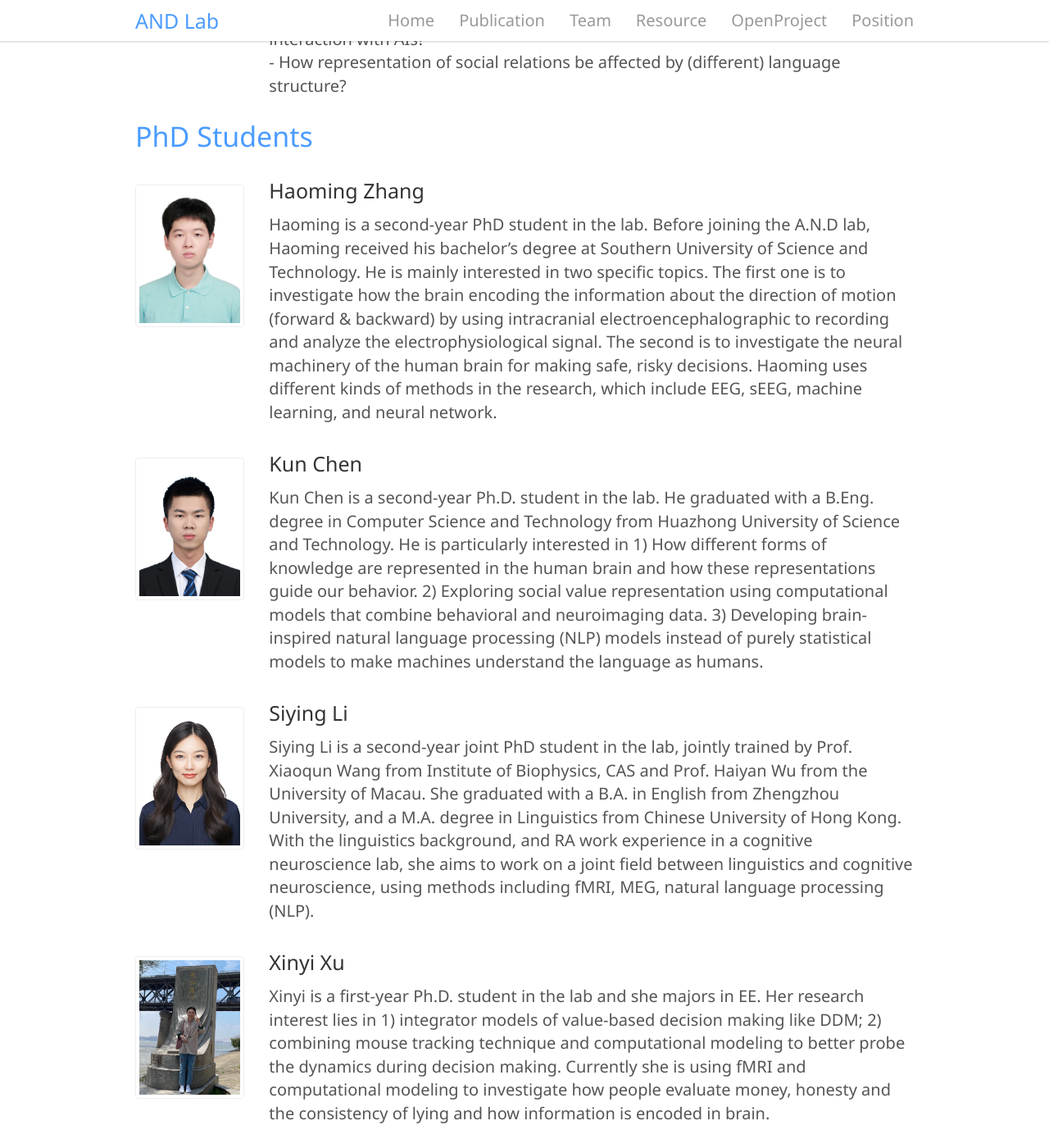
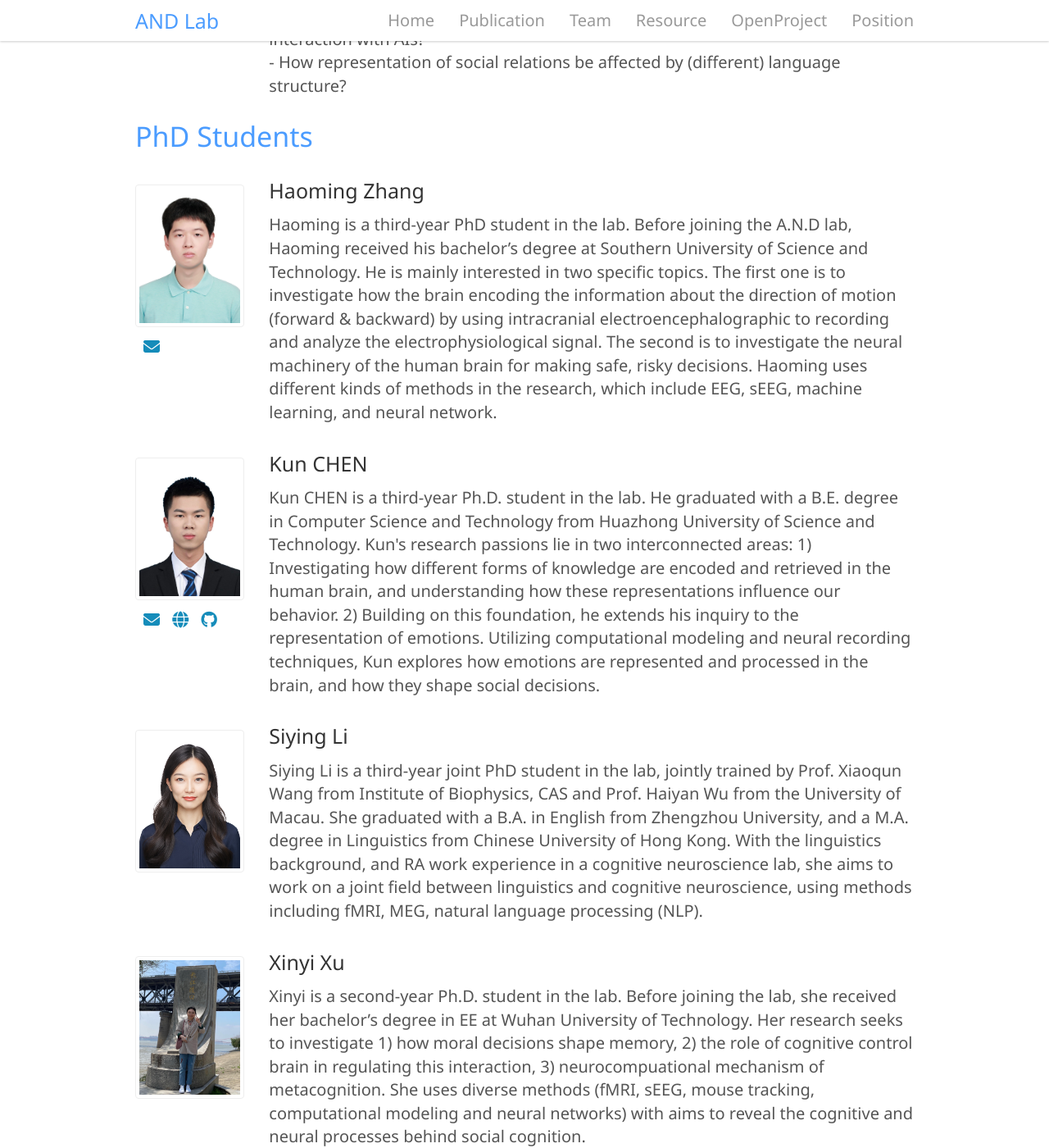
Before and after one commit to andlab-um/lab-website, a Jekyll site: the page built from _pages/team.html, in a window 1280 px wide and 1400 px high, scrolled down 624 px. Shown: the whole window at 82% size. Built offline with Jekyll 4.4.1, drawn with Linux system fonts in a browser that asks for light colours; nearby versions of some CDN libraries; some of the changed text lies outside the part shown.

Commit message:
add/update profiles

```diff
--- a/_data/member.yml
+++ b/_data/member.yml
@@ -18,19 +18,27 @@
   members:
     - name: Haoming Zhang
       image: haoming.png
-      content: Haoming is a second-year PhD student in the lab. Before joining the A.N.D lab, Haoming received his bachelor’s degree at Southern University of Science and Technology. He is mainly interested in two specific topics. The first one is to investigate how the brain encoding the information about the direction of motion (forward & backward) by using intracranial electroencephalographic to recording and analyze the electrophysiological signal. The second is to investigate the neural machinery of the human brain for making safe, risky decisions. Haoming uses different kinds of methods in the research, which include EEG, sEEG, machine learning, and neural network.
-    - name: Kun Chen
+      content: Haoming is a third-year PhD student in the lab. Before joining the A.N.D lab, Haoming received his bachelor’s degree at Southern University of Science and Technology. He is mainly interested in two specific topics. The first one is to investigate how the brain encoding the information about the direction of motion (forward & backward) by using intracranial electroencephalographic to recording and analyze the electrophysiological signal. The second is to investigate the neural machinery of the human brain for making safe, risky decisions. Haoming uses different kinds of methods in the research, which include EEG, sEEG, machine learning, and neural network.
+      social:
+        email: yc17320@connect.edu.mo
+    - name: Kun CHEN
       image: kun.png
-      content: "Kun Chen is a second-year Ph.D. student in the lab. He graduated with a B.Eng. degree in Computer Science and Technology from Huazhong University of Science and Technology. He is particularly interested in 1) How different forms of knowledge are represented in the human brain and how these representations guide our behavior. 2) Exploring social value representation using computational models that combine behavioral and neuroimaging data. 3) Developing brain-inspired natural language processing (NLP) models instead of purely statistical models to make machines understand the language as humans."
+      content: "Kun CHEN is a third-year Ph.D. student in the lab. He graduated with a B.E. degree in Computer Science and Technology from Huazhong University of Science and Technology. Kun's research passions lie in two interconnected areas: 1) Investigating how different forms of knowledge are encoded and retrieved in the human brain, and understanding how these representations influence our behavior. 2) Building on this foundation, he extends his inquiry to the representation of emotions. Utilizing computational modeling and neural recording techniques, Kun explores how emotions are represented and processed in the brain, and how they shape social decisions."
+      social:
+        email: yc17307@connect.edu.mo
+        website: "https://chenkun.me"
+        github: "https://github.com/const7"
     - name: Siying Li
       image: siying.png
-      content: Siying Li is a second-year joint PhD student in the lab, jointly trained by Prof. Xiaoqun Wang from Institute of Biophysics, CAS and Prof. Haiyan Wu from the University of Macau. She graduated with a B.A. in English from Zhengzhou University, and a M.A. degree in Linguistics from Chinese University of Hong Kong. With the linguistics background, and RA work experience in a cognitive neuroscience lab, she aims to work on a joint field between linguistics and cognitive neuroscience, using methods including fMRI, MEG, natural language processing (NLP).
+      content: Siying Li is a third-year joint PhD student in the lab, jointly trained by Prof. Xiaoqun Wang from Institute of Biophysics, CAS and Prof. Haiyan Wu from the University of Macau. She graduated with a B.A. in English from Zhengzhou University, and a M.A. degree in Linguistics from Chinese University of Hong Kong. With the linguistics background, and RA work experience in a cognitive neuroscience lab, she aims to work on a joint field between linguistics and cognitive neuroscience, using methods including fMRI, MEG, natural language processing (NLP).
     - name: Xinyi Xu
       image: xinyi.png
-      content: Xinyi is a first-year Ph.D. student in the lab and she majors in EE. Her research interest lies in 1) integrator models of value-based decision making like DDM; 2) combining mouse tracking technique and computational modeling to better probe the dynamics during decision making. Currently she is using fMRI and computational modeling to investigate how people evaluate money, honesty and the consistency of lying and how information is encoded in brain.
+      content: Xinyi is a second-year Ph.D. student in the lab. Before joining the lab, she received her bachelor’s degree in EE at Wuhan University of Technology. Her research seeks to  investigate 1)  how moral decisions shape memory, 2) the role of cognitive control brain in regulating this interaction, 3) neurocompuational mechanism of metacognition. She uses diverse methods (fMRI, sEEG, mouse tracking, computational modeling and neural networks) with aims to reveal the cognitive and neural processes behind social cognition.
     - name: Keyu Hu
       image: keyuhu.png
-      content: Keyu is a first-year Ph.D. student who received B.Sc. (Psychology) degrees from both Southwest University in Chongqing, China, and the Australian National University in Canberra, Australia. Generally, she is interested in investigating the neural basis of social cognition and affection using muti-modality methods in topics including 1) the intrinsically biased or limited perception and representation of social information, together with 2) their impact on the adaptive learning and decision-making and 3) the role of individuals' affective experience during those processes.
+      content: Keyu is a second-year Ph.D. student who received B.Sc. (Psychology) degrees from both Southwest University in Chongqing, China, and the Australian National University in Canberra, Australia. Generally, she is interested in investigating the neural basis of social cognition and affection using muti-modality methods in topics including 1) the intrinsically biased or limited perception and representation of social information, together with 2) their impact on the adaptive learning and decision-making and 3) the role of individuals' affective experience during those processes.
+      social:
+        email: yc27383@connect.edu.mo
     - name: Jingmin Qin
       image: jingminqin.png
       content: I am a first-year PhD student in the lab. I received my B.E. degree in Economics from China University of Geosciences (Beijing) and my M.E. degree in Psychology from Southwest University. Recently, I have been exploring the secrets behind social cognition and interaction, especially focusing on mentalization. I am very interested in understanding the dynamic neural mechanisms of direct and indirect mentalization.
@@ -42,13 +50,17 @@
   members:
     - name: Junyuan Zheng
       image: junyuanzheng.png
-      content: Junyuan Zheng is a first-year Master student in the lab.He received his B.E. Software Engineering degree at Xiamen University. His research interests contain 1) Group Psychology, especially applying cognitive neuroscience to explore new group psychological field theory, including group bias, stereotypes combined with personality psychology. 2) Computational Neuroscience combined with machine learning and other technologies.  3) Social psychology and social neuroscience in the context of Virtual Reality(VR). 4) Cultural Neuroscience, Chinese specific psychological phenomena with neural mechanisms behind.
+      content: Junyuan Zheng is a second-year Master student in the lab.He received his B.E. Software Engineering degree at Xiamen University. His research interests contain 1) Group Psychology, especially applying cognitive neuroscience to explore new group psychological field theory, including group bias, stereotypes combined with personality psychology. 2) Computational Neuroscience combined with machine learning and other technologies.  3) Social psychology and social neuroscience in the context of Virtual Reality(VR). 4) Cultural Neuroscience, Chinese specific psychological phenomena with neural mechanisms behind.
     - name: Haofei Wu
       image: haofeiwu.png
       content: Haofei WU, is a graduate student majoring in Cognitive Neuroscience. She graduated with a B.S. in Applied Psychology from Zhengzhou University. Currently, she is interested in the neural basis of social cognition, especially the mechanisms of processing social decisions under the influence of others. She is trying to investigate it through a range of methods including fMRI and EEG.
+      social:
+        email: mc25799@connect.edu.mo
     - name: Shuhan Zhang
       image: shuhanzhang.png
-      content: Shuhan Zhang is a first-year graduate student in the lab, majoring in Cognitive Neuroscience. She graduated with a B.A. in psychology from Southwest University. Currently, she is interested in the neural mechanism of social cognition and human social interaction. She tries to investigate how people interact with each other in different situations by using neuroscience methods.
+      content: Shuhan Zhang is a second-year graduate student in the lab, majoring in Cognitive Neuroscience. She graduated with a B.A. in psychology from Southwest University. Currently, she is interested in the neural mechanism of social cognition and human social interaction. She tries to investigate how people interact with each other in different situations by using neuroscience methods.
+      social:
+        email: yc27383@connect.edu.mo
     - name: He Miao
       image: hemiao.png
       content: He Miao is a graduate student majoring in Cognitive Neuroscience. He got his bachelor degree from the Faculty of Business Admisitration in the University of Macau. He is interested in the neural mechanisms of risky decision making and social information seeking. He is now investigating the  utility function of social and non-social information in specific social conditions, and also focusing on the brain stimulation techniques to manipulate the reward-based decision making behaviour.
@@ -58,12 +70,20 @@
     - name: Xinze Wang
       image: xinzewang.png
       content: Xinze Wang is a first-year graduate student in the lab, majoring in Cognitive Neuroscience. He graduated with a B.S. degree in Applied Psychology from Chengdu University. Currently, he is interested in human behavior and decision-making in social interactions, and he is striving to learn a variety of behavioral and neuroimaging techniques in order to better understand the brain.
+    - name: Guoqiu Chen
+      image: guoqiuchen.png
+      content: Guoqiu is a second-year master's student in the lab. He graduated from Nanjing University with a B.S. in Applied Psychology. His research interests include (1) cyberpsychology, (2) measuring individual differences using behavioral tests, and (3) predicting individual cognitive performance through brain imaging data.
+      social:
+        email: mc25808@umac.mo
 
 - title: Undergraduate Students
   members:
     - name: Runquan Yu
-      image: yurunquan.png
-      content: Runquan is a second-year undergraduate student, and a freshman in the lab, majoring in Psychology at the University of Macau. He joined the lab in August 2021. He expects to focus on human behavioral and neural responses in social scenarios. In particular, he is interested in behavioral and neural mechanism of human social interaction especially in human with anxiety, depression, and loneliness. His goal is to being a researcher  so that he can help children and young adults struggling with mental health, especially those in vulnerable communities. Currently, (1) he is working on social navigation domains, and fMRI scanning, and (2) dealing with EEG data.
+      image: runquanyu.png
+      content: "Runquan (Michael, he/his/him) is a fourth-year undergraduate and Honor Thesis (research-oriented) student majoring in psychology at the University of Macau, anticipate to graduate in June 2024. His current academic pursuit revolves around human behavioral and neural responses within individual social perceptions. This encompasses two primary dimensions: (1) Elucidating behavioral responses and physiological variances during social interactions between individuals grappling with negative emotions and those considered psychologically normative (non-clinical); (2) Within the domains of cultural and social cognitive psychology, delving into the intricacies of variabilities across individuals and geographical regions within the face perception process data-driven model, multivariate analysis and eye-tracking."
+      social:
+        email: Michael.runquan.yu@connect.um.edu.mo
+        website: "https://yurunquan.github.io"
     - name: Yan Tian
       image: tianyan.png
       content: Yan is an undergraduate student in the lab and he majors in psychology at the University of Macau. He is interested in two specific topics. One is exploratory behavior based on curiosity, and the other is how does motivation affect people's decision-making. He tries to explore the human brain by using kinds of equipment such as EEG and fMRI. He aims to be a great researcher in cognitive neuroscience.
@@ -119,6 +139,8 @@
         - name: Ruien Wang
           image: ruien.png
           content: Rain is a senior undergraduate student in the lab. He is mainly interested in three specific topics. The first one is the neural representation of different negative emotions, which utilizes multi-model physiological data. The second is how negative states (anxiety, fear) would influence exploratory behavior and spatial navigation, and how social factor modulate the negative state (physiological response & subjective rating). The third focuses on social space, which aims to study the neural representation of other people in cognitive map and its influence on behavior and decision making. He uses different kinds of tecniques in his research, which includes psychophysiological recording, EEG, fMRI, Virtual Reality technique, and computational modeling.
+          social:
+            website: "https://rainneuro.github.io"
         - name: Yuanchen Wang
           image: yuanchen.png
           content: Yuanchen graduated from the University of Rochester with a B.S. in Brain and Cognitive Science and B.A. in Psychology. Starting in 2021 fall, he would be pursuing a master's degree in Biomedical Informatics at Harvard Medical School. He is interested in the computational models of human cognition processes and substance's influence on cognition and behavior.
```
Also changed, not shown: assets/images/team/yurunquan.png (deleted), 1 other file.
